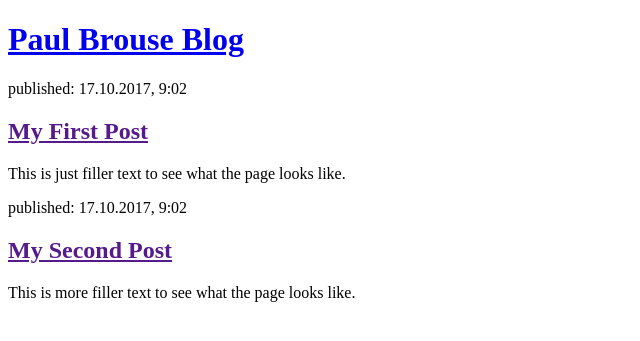
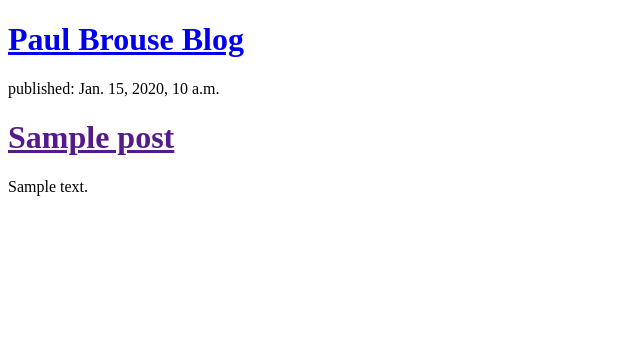
Before and after one commit to pbrouse34/my-first-blog, a Django app: template blog/templates/blog/post_list.html in a window 1280 px wide. Shown: the top 341 px of the page, without its empty margins (0-640 px from the left). Run offline with Django 3.2, Linux system fonts and the light colour scheme; the template is opened without the code that fills it: values that come from a table or form of the project are taken from there, others are empty; tables that the repository leaves empty hold one stand-in row (values such as "Sample post").

Commit message:
Modified templates to display posts from database

```diff
--- a/blog/templates/blog/post_list.html
+++ b/blog/templates/blog/post_list.html
@@ -9,17 +9,13 @@
       <h1><a href="/">Paul Brouse Blog</a></h1>
     </div>
 
-    <div>
-      <p>published: 17.10.2017, 9:02</p>
-      <h2><a href="">My First Post</a></h2>
-      <p>This is just filler text to see what the page looks like.</p>
-    </div>
+    {% for post in posts %}
+      <div>
+        <p>published: {{ post.published_date }}</p>
+        <h1><a href="">{{ post.title }}</a></h1>
+        <p>{{ post.text|linebreaksbr }}</p>
+      </div>
+    {% endfor %}
 
-    <div>
-      <p>published: 17.10.2017, 9:02</p>
-      <h2><a href="">My Second Post</a></h2>
-      <p>This is more filler text to see what the page looks like.</p>
-
-    </div>
   </body>
 </html>
--- a/blog/views.py
+++ b/blog/views.py
@@ -1,5 +1,8 @@
 from django.shortcuts import render
+from .models import Post
+from django.utils import timezone
 
 # Create your views here.
 def post_list(request):
-    return render(request, 'blog/post_list.html', {})
+    posts = Post.objects.filter(published_date__lte=timezone.now()).order_by('published_date')
+    return render(request, 'blog/post_list.html', {'posts' : posts})
```
